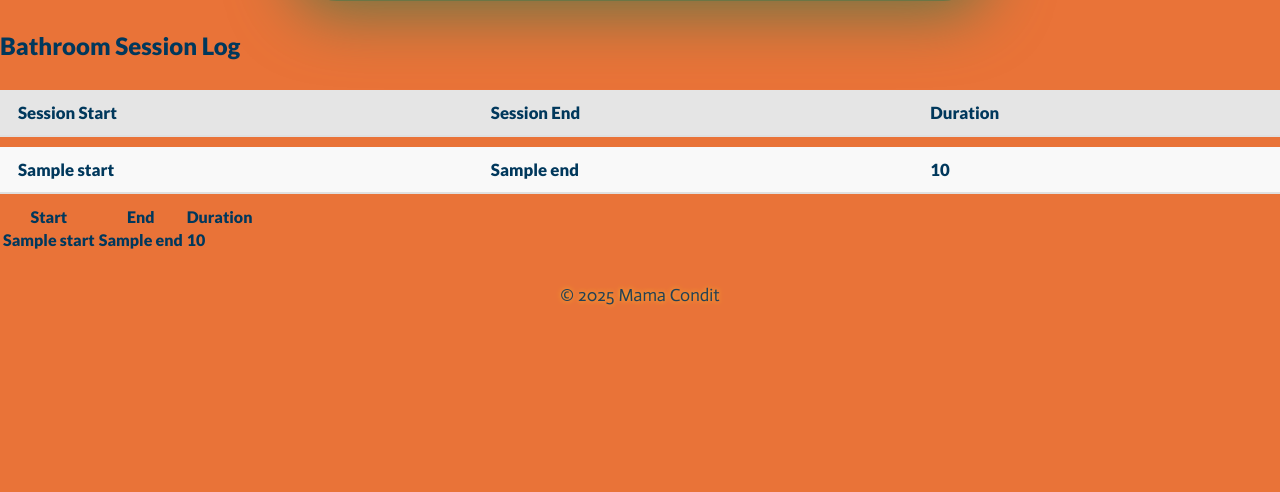
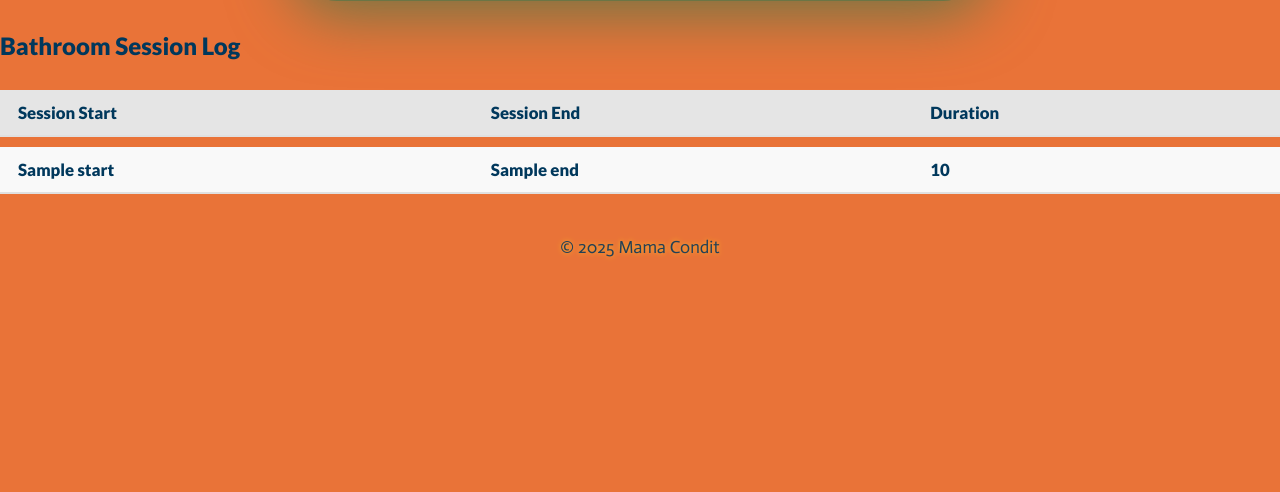
Before and after one commit to KCondit/door-timer, a Flask app: template templates/index.html in a window 1280 px wide. Shown: the part 304-796 px from the top of the page. Run offline with Flask 3, Linux system fonts and the light colour scheme; the template is opened without the code that fills it: most values are stand-ins (such as "Sample title", 1, 10 or a date in 2020); some libraries are stand-ins or nearby versions.

Commit message:
Update index.html

```diff
--- a/templates/index.html
+++ b/templates/index.html
@@ -32,16 +32,6 @@
     <th>Session End</th>
     <th>Duration</th>
   </tr>
-  {% for session in session_log %}
-    <tr>
-      <td>{{ session.start }}</td>
-      <td>{{ session.end }}</td>
-      <td>{{ session.duration }}</td>
-    </tr>
-  {% endfor %}
-</table>
-<table>
-  <tr><th>Start</th><th>End</th><th>Duration</th></tr>
   {% for session in session_log %}
     <tr>
       <td>{{ session.start }}</td>
```
